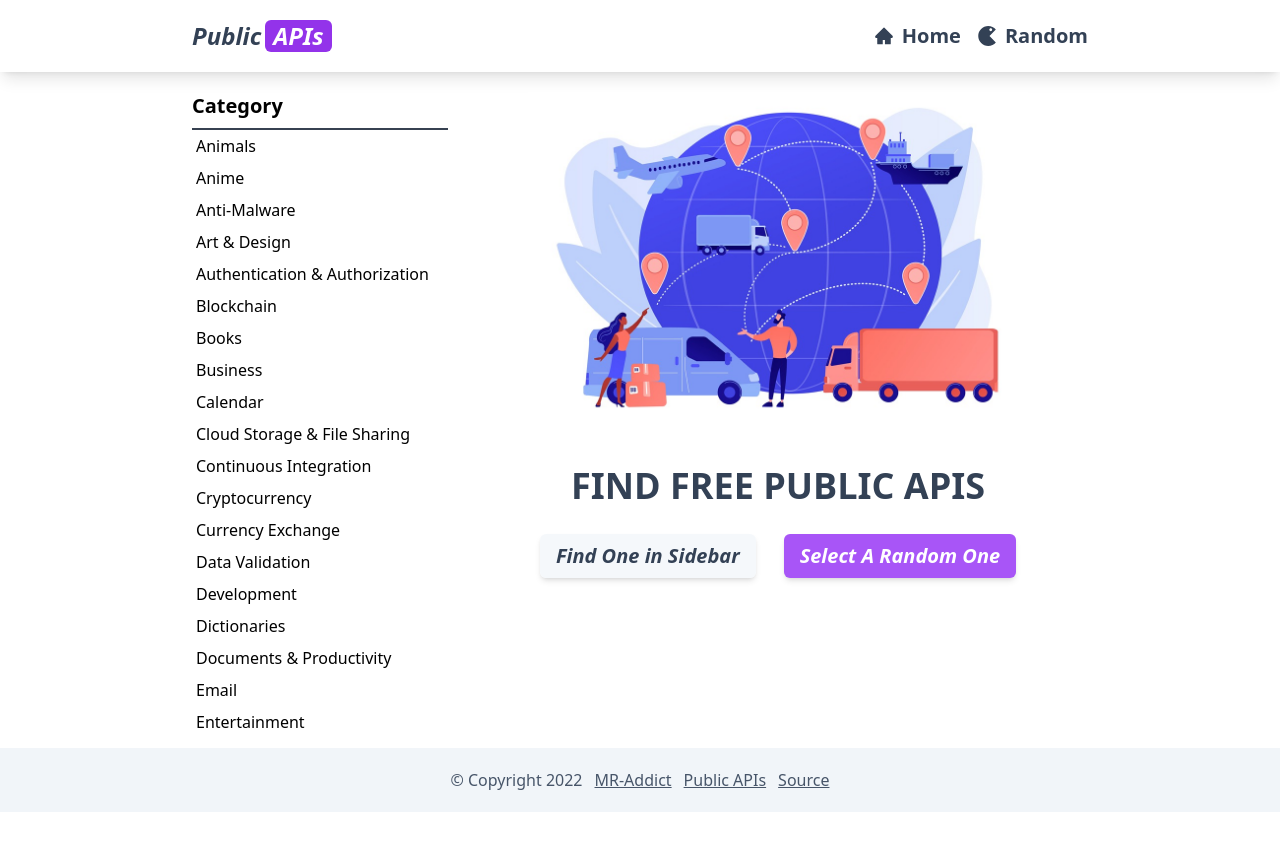
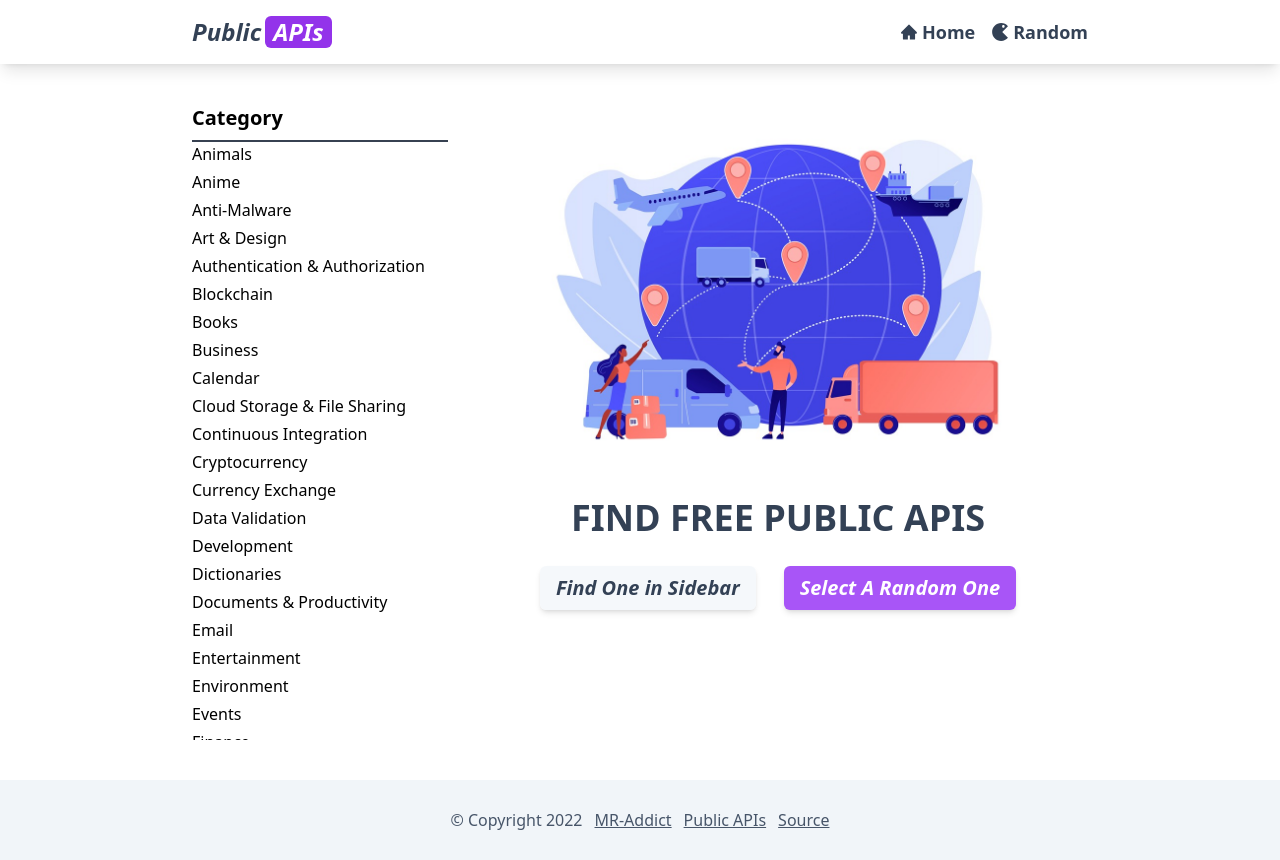
Before and after one commit to MR-Addict/public-apis-frontend, a Next.js app: page / in a window 1280 px wide. Before the commit the page ends 812 px from the top, so only its background shows below. Built offline with nearby package versions, Linux system fonts and the light colour scheme.

Commit message:
add random page

```diff
--- a/app/[categoryid]/page.jsx
+++ b/app/[categoryid]/page.jsx
@@ -1,21 +1,19 @@
 import readJson from "../../lib/readJson";
-import { EntityCard } from "../../components";
+import { EntryCard } from "../../components";
 
 export default async function Page({ params: { categoryid } }) {
+  const entriesData = await readJson("entries.json");
   const decoded_categoryid = decodeURIComponent(categoryid);
-  const entriesData = await readJson("entries.json");
   const entries = entriesData.entries.filter((item) => item.Category === decoded_categoryid);
   return (
     <div>
       <h1 className='font-bold text-3xl pl-2 pb-2'>
-        {categoryid}({entries.length})
+        {decoded_categoryid}({entries.length})
       </h1>
       <div className='grid gap-4 grid-cols-1 xl:grid-cols-3'>
-        {entries
-          .filter((item) => item.Category === categoryid)
-          .map((item) => (
-            <EntityCard item={item} key={item.API} />
-          ))}
+        {entries.map((item, index) => (
+          <EntryCard item={item} key={index} />
+        ))}
       </div>
     </div>
   );
--- a/app/layout.jsx
+++ b/app/layout.jsx
@@ -7,7 +7,7 @@ export default function RootLayout({ children }) {
       <head />
       <body>
         <Navbar />
-        <div className='flex flex-row mx-5 md:mx-48 my-5 gap-5'>
+        <div className='flex flex-row mx-5 md:mx-48 my-10 gap-5'>
           <Sidebar />
           {children}
         </div>
--- a/app/page.jsx
+++ b/app/page.jsx
@@ -8,7 +8,7 @@ export default async function Page() {
   const categoriesData = await readJson("categories.json");
   return (
     <div className='w-full h-full flex flex-col items-center justify-start gap-10'>
-      <div className='w-[400px] md:w-[500px]'>
+      <div className='w-[400px] md:w-[500px] mt-5'>
         <Image src={welcome} alt='welcome' placeholder='blur' className='object-center' />
       </div>
       <div className='flex flex-col items-center justify-center gap-7 whitespace-nowrap'>
--- /dev/null
+++ b/app/random/RandomCard.jsx
@@ -0,0 +1,35 @@
+"use client";
+
+import { IoMdRefresh } from "react-icons/io";
+import { useState } from "react";
+
+import EntryCard from "../../components/EntryCard/EntryCard";
+
+export default function RandomCard() {
+  const [message, setMessage] = useState("");
+  const [randomEntity, setRandomEntity] = useState(null);
+
+  const handleClick = async () => {
+    setMessage("Loading...");
+    await fetch("https://api.publicapis.org/random")
+      .then((res) => res.json())
+      .then((data) => {
+        setRandomEntity(data.entries[0]);
+        setMessage("");
+      })
+      .catch((err) => {
+        setRandomEntity(null);
+        setMessage("Error occurred!");
+      });
+  };
+
+  return (
+    <div className='max-w-[270px] w-auto flex flex-col items-center gap-5'>
+      <button onClick={handleClick} className='text-purple-600 hover:text-purple-800 shadow-lg rounded-full'>
+        <IoMdRefresh size={40} />
+      </button>
+      {randomEntity && <EntryCard item={randomEntity} />}
+      {!randomEntity && <p>{message}</p>}
+    </div>
+  );
+}
--- a/app/random/page.jsx
+++ b/app/random/page.jsx
@@ -1,7 +1,21 @@
-export default function Page() {
+import readJson from "../../lib/readJson";
+import RandomCard from "./RandomCard";
+
+export default async function Page() {
+  const entriesData = await readJson("entries.json");
+  const entries = entriesData.entries;
+  const entityLength = entries.length;
   return (
-    <div className='w-full h-full flex flex-col items-center justify-center'>
-      <div className='text-2xl font-bold text-slate-600'>Find Random APIs</div>
+    <div className='w-full h-full flex flex-col items-center justify-start gap-3'>
+      <div className='flex flex-col items-center gap-3 mt-40'>
+        <div className='text-2xl md:text-3xl font-bold text-slate-700 flex flex-row items-center gap-3'>
+          <span>Total</span>
+          <h1 className='italic text-3xl px-2 bg-purple-600 text-white rounded-md'>{entityLength}</h1>
+          <span>available!</span>
+        </div>
+        <p className='text-slate-600 text-lg'>Click to Find A Random API</p>
+      </div>
+      <RandomCard />
     </div>
   );
 }
--- a/components/EntityCard/EntityCard.jsx
+++ b/components/EntryCard/EntryCard.jsx
@@ -1,8 +1,8 @@
 import { RiShareBoxLine } from "react-icons/ri";
 
-export default function EntityCard({ item }) {
+export default function EntryCard({ item }) {
   return (
-    <div className='flex flex-col gap-2 bg-white shadow-md p-4 rounded-md justify-between overflow-x-auto'>
+    <div className='flex flex-col gap-2 border-2 border-slate-200 shadow-md p-4 rounded-md justify-between overflow-x-auto'>
       <div>
         <div className='py-2 flex flex-row items-center justify-between'>
           <h1 className='text-xl font-bold'>{item.API}</h1>
--- a/components/Footer/Footer.jsx
+++ b/components/Footer/Footer.jsx
@@ -1,6 +1,6 @@
 export default function Footer() {
   return (
-    <footer className='w-full py-5 flex gap-3 items-center justify-center bg-slate-100 shadow-xl text-slate-600'>
+    <footer className='w-full py-7 flex gap-3 items-center justify-center bg-slate-100 shadow-xl text-slate-600'>
       <span>&copy; Copyright {new Date().getFullYear()}</span>
       <a href='https://github.com/mr-addict' target='_blank' className='underline'>
         MR-Addict
--- a/components/Navbar/Navbar.jsx
+++ b/components/Navbar/Navbar.jsx
@@ -5,7 +5,7 @@ function MenuCard({ item }) {
   return (
     <Link
       href={item.href}
-      className='flex flex-row items-center font-bold text-slate-700 text-xl gap-2 duration-300 hover:text-purple-600'
+      className='flex flex-row items-center font-bold text-slate-700 gap-1 duration-300 hover:text-purple-600'
     >
       <span>{item.icon}</span>
       <span>{item.title}</span>
@@ -15,14 +15,14 @@ function MenuCard({ item }) {
 
 export default function Navbar() {
   return (
-    <div className='px-5 md:px-48 py-5 shadow-lg bg-secondary-bg flex flex-row items-center justify-between'>
+    <div className='px-5 md:px-48 py-4 shadow-lg bg-secondary-bg flex flex-row items-center justify-between'>
       <Link href='/' className='flex flex-row items-center gap-1 font-bold text-2xl italic'>
         <h1 className='text-slate-700'>Public</h1>
         <h1 className='px-2 bg-purple-600 rounded-md text-white'>APIs</h1>
       </Link>
       <div className='flex flex-row gap-4 text-lg'>
-        {menuData.map((item) => (
-          <MenuCard key={item.title} item={item} />
+        {menuData.map((item, index) => (
+          <MenuCard key={index} item={item} />
         ))}
       </div>
     </div>
--- a/components/Sidebar/Sidebar.jsx
+++ b/components/Sidebar/Sidebar.jsx
@@ -8,9 +8,9 @@ export default async function Sidebar() {
     <div className='flex flex-col gap-2'>
       <div className='sticky top-0 left-0'>
         <h1 className='text-xl font-bold pb-2'>Category</h1>
-        <div className='w-64 whitespace-nowrap overflow-auto max-h-[75vh] border-t-2 border-gray-700 flex flex-col'>
-          {categoriesData.categories.map((item) => (
-            <Link key={item} href={item} className='hover:bg-secondary-bg p-1 rounded-sm'>
+        <div className='w-64 whitespace-nowrap overflow-auto max-h-[75vh] border-t-2 border-gray-700 flex flex-col gap-1'>
+          {categoriesData.categories.map((item, index) => (
+            <Link key={index} href={item} className='hover:text-purple-600'>
               {item}
             </Link>
           ))}
--- a/components/index.js
+++ b/components/index.js
@@ -1,4 +1,4 @@
 export { default as Navbar } from "./Navbar/Navbar";
 export { default as Sidebar } from "./Sidebar/Sidebar";
 export { default as Footer } from "./Footer/Footer";
-export { default as EntityCard } from "./EntityCard/EntityCard";
+export { default as EntryCard } from "./EntryCard/EntryCard";
```
